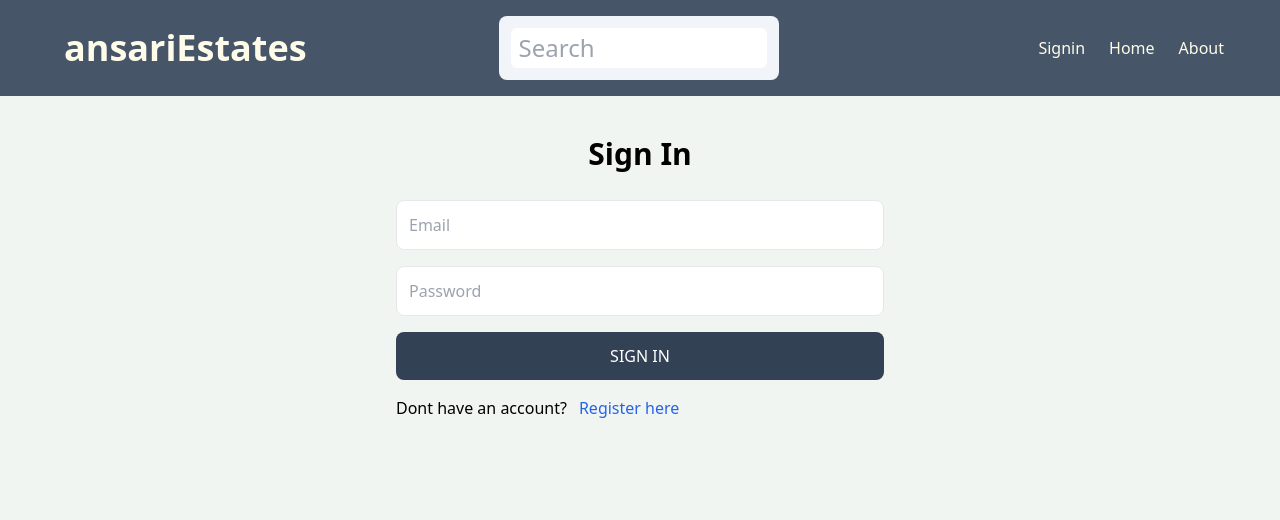
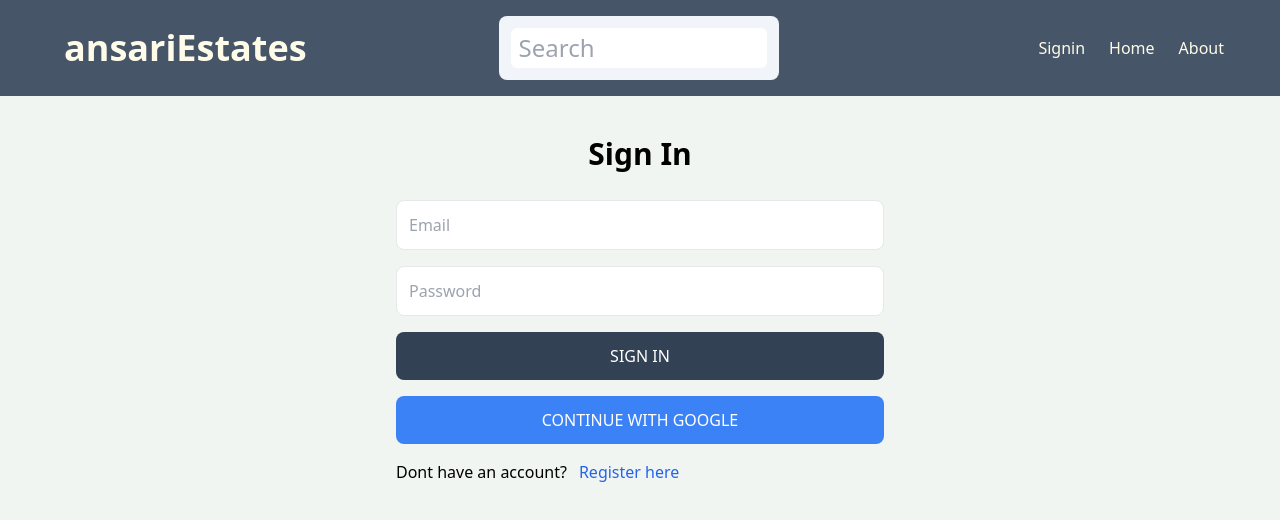
Before and after one commit to abbasansari/mern-estate-2024, a React (Vite) app in the folder client/: page /login in a window 1280 px wide. Shown: the top 520 px of the page. Built offline with nearby package versions, Linux system fonts and the light colour scheme; no server answers.

Commit message:
Front-end GoogleAuth component to Login and SignUp pages
This commit adds the GoogleAuth component to the Login and SignUp pages, allowing users to sign in or sign up with their Google account.

```diff
--- a/client/package.json
+++ b/client/package.json
@@ -12,6 +12,7 @@
   "dependencies": {
     "@reduxjs/toolkit": "^2.2.4",
     "axios": "^1.6.8",
+    "firebase": "^10.11.1",
     "react": "^18.2.0",
     "react-dom": "^18.2.0",
     "react-hot-toast": "^2.4.1",
--- /dev/null
+++ b/client/src/components/GoogleAuth.jsx
@@ -0,0 +1,40 @@
+import React from "react";
+import { GoogleAuthProvider, getAuth, signInWithPopup } from "firebase/auth";
+import { app } from "../firebase";
+import axios from "axios";
+import { useDispatch } from "react-redux";
+import { signInSuccess } from "../redux/user/userSlice";
+
+const GoogleAuth = () => {
+  const dispatch = useDispatch();
+  const handleGoogleClick = async () => {
+    try {
+      const provider = new GoogleAuthProvider();
+      //we are passing firebase app to let recognize gpogle which app is requesting
+      const auth = getAuth(app);
+      const result = await signInWithPopup(auth, provider);
+      //sending to data to backend api to save the data in database
+      const res = await axios.post("/api/v1/auth/google", {
+        username: result.user.displayName,
+        email: result.user.email,
+        photo: result.user.photoURL,
+      });
+
+      dispatch(signInSuccess(res.data));
+    } catch (error) {
+      console.log("Google login failed", error);
+    }
+  };
+
+  return (
+    <button
+      onClick={handleGoogleClick}
+      type="button"
+      className="hover:opacity-90 bg-blue-500 p-3 text-white rounded-lg uppercase"
+    >
+      continue with Google
+    </button>
+  );
+};
+
+export default GoogleAuth;
--- /dev/null
+++ b/client/src/firebase.js
@@ -0,0 +1,21 @@
+// Import the functions you need from the SDKs you need
+import { initializeApp } from "firebase/app";
+import { getAnalytics } from "firebase/analytics";
+// TODO: Add SDKs for Firebase products that you want to use
+// https://firebase.google.com/docs/web/setup#available-libraries
+
+// Your web app's Firebase configuration
+// For Firebase JS SDK v7.20.0 and later, measurementId is optional
+const firebaseConfig = {
+  apiKey: import.meta.env.VITE_FIREBASE_API_KEY,
+
+  authDomain: "mern-estate-c2071.firebaseapp.com",
+  projectId: "mern-estate-c2071",
+  storageBucket: "mern-estate-c2071.appspot.com",
+  messagingSenderId: "604635917868",
+  appId: "1:604635917868:web:82e599bca793a2f0c42b89",
+  measurementId: "G-8ELDM222GY",
+};
+
+// Initialize Firebase
+export const app = initializeApp(firebaseConfig);
--- a/client/src/pages/Login.jsx
+++ b/client/src/pages/Login.jsx
@@ -8,6 +8,7 @@ import {
   signInStart,
   signInSuccess,
 } from "../redux/user/userSlice";
+import GoogleAuth from "../components/GoogleAuth";
 
 const Login = () => {
   const [formData, setFormData] = useState({});
@@ -96,6 +97,7 @@ const Login = () => {
         >
           {isLoading ? "Loading" : "Sign In"}
         </button>
+        <GoogleAuth />
       </form>
       <div className="flex gap-3 mt-4">
         <p>Dont have an account?</p>
--- a/client/src/pages/SignUp.jsx
+++ b/client/src/pages/SignUp.jsx
@@ -2,6 +2,7 @@ import axios from "axios";
 import React, { useState } from "react";
 import toast from "react-hot-toast";
 import { Link, useNavigate } from "react-router-dom";
+import GoogleAuth from "../components/GoogleAuth";
 
 const SignUp = () => {
   const [formData, setFormData] = useState({});
@@ -98,6 +99,7 @@ const SignUp = () => {
         >
           {isLoading ? "Loading" : "Sign Up"}
         </button>
+        <GoogleAuth />
       </form>
       <div className="flex gap-3 mt-4">
         <p>Have an account?</p>
```
Also changed, not shown: 1 other file (tests, documents, lock files or other folders).
